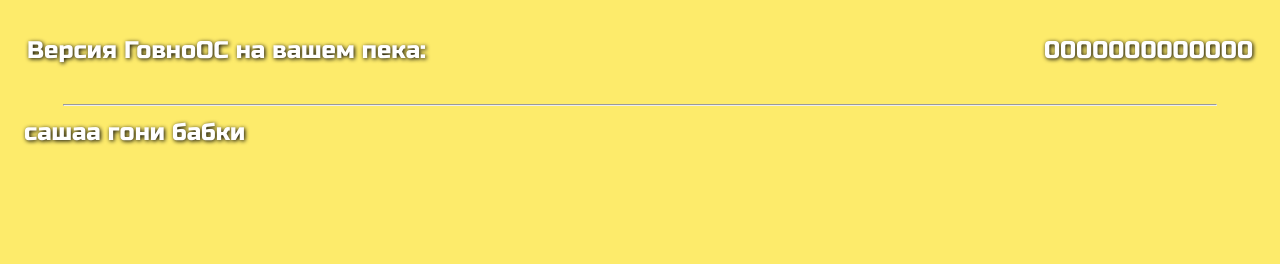
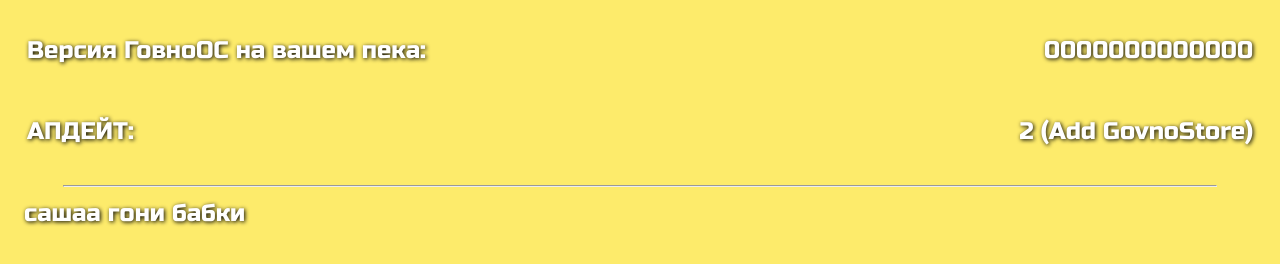
Before and after one commit to govnoos/GovnoOS1, a plain HTML site: page about.html in a window 1280 px wide. Shown: the part 360-624 px from the top of the page. Drawn offline with Linux system fonts and the light colour scheme.

Commit message:
Update about.html

```diff
--- a/about.html
+++ b/about.html
@@ -16,6 +16,10 @@
                 <td><p align="left" >Версия ГовноОС на вашем пека:</p></td>
                 <td><p align="right">0000000000000</p></td>
             </tr>
+            <tr>
+                <td><p align="left" >АПДЕЙТ:</p></td>
+                <td><p align="right">2 (Add GovnoStore)</p></td>
+            </tr>
         </table>
         <hr width="90%" align="center">
         <a href="autors.html">сашаа гони бабки</a><br>
```
